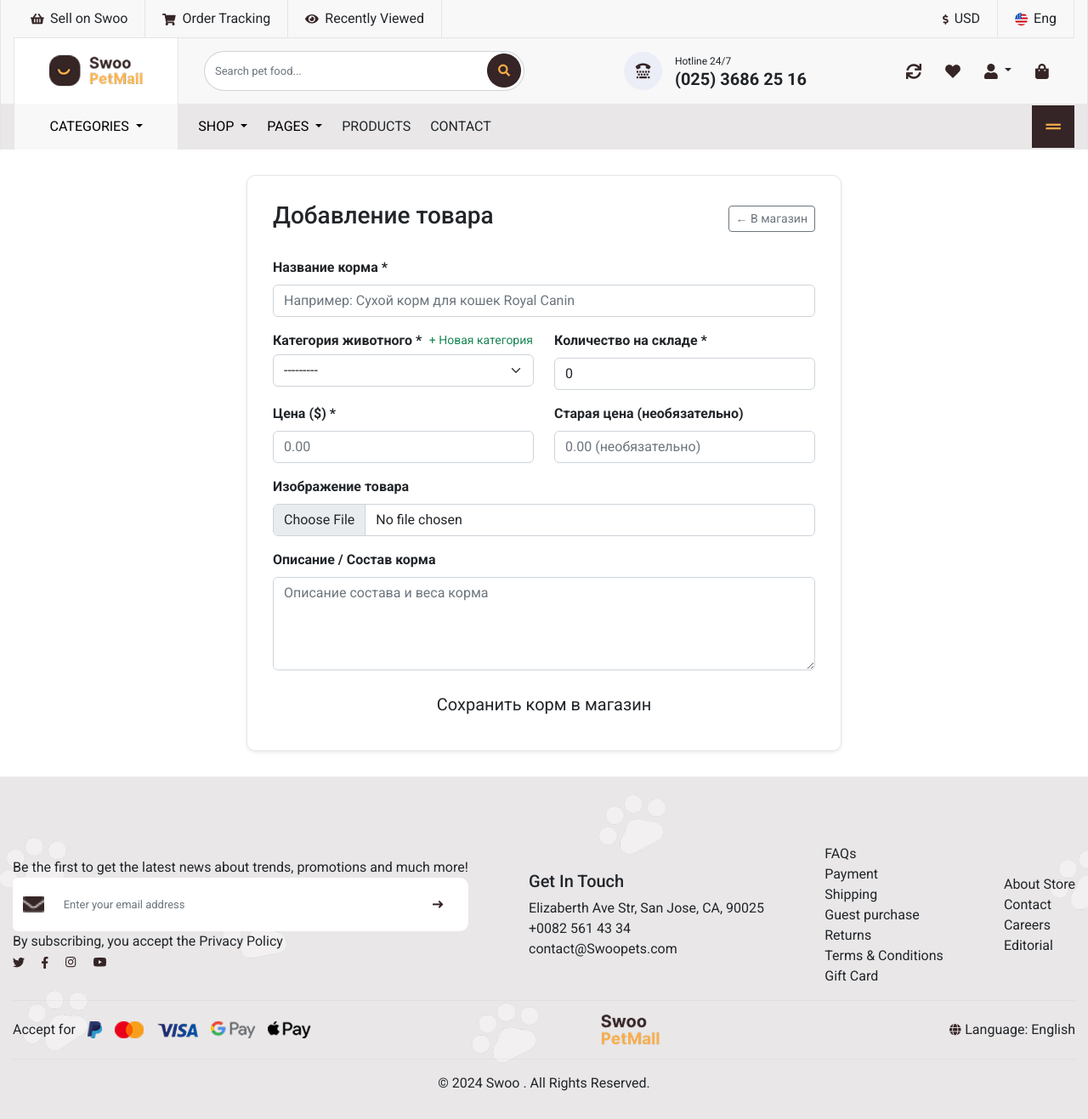
After one commit to Markyha2yha/Team-project-2, a Django app: page /shop/add/ in a window 1280 px wide. The commit adds this page. Shown: the whole page at 85% size. Run offline with Django 5.2, Linux system fonts and the light colour scheme; data comes from the database, SQL or seed files in the repository; data that the repository does not hold is empty.

Commit message:
feat: still an early version of the store system

```diff
--- a/config/settings.py
+++ b/config/settings.py
@@ -48,13 +48,17 @@ ROOT_URLCONF = 'config.urls'
 TEMPLATES = [
     {
         'BACKEND': 'django.template.backends.django.DjangoTemplates',
-        'DIRS': [],
+        'DIRS': [
+            BASE_DIR / 'shop' / 'templates',
+            BASE_DIR / 'main' / 'templates',
+        ],
         'APP_DIRS': True,
         'OPTIONS': {
             'context_processors': [
                 'django.template.context_processors.request',
                 'django.contrib.auth.context_processors.auth',
                 'django.contrib.messages.context_processors.messages',
+                'shop.context_processors.categories_processor',
             ],
         },
     },
--- a/config/urls.py
+++ b/config/urls.py
@@ -22,6 +22,7 @@ from django.conf.urls.static import static
 urlpatterns = [
     path('admin/', admin.site.urls),
     path('', include('main.urls')),
+    path('shop/', include('shop.urls', namespace='shop')), # <-- ДОБАВИТЬ
 ]
 
 if settings.DEBUG:
--- /dev/null
+++ b/main/static/main/css/shop.css
@@ -0,0 +1,135 @@
+.shop-header {
+    background-color: #3b2a2c;
+    color: white;
+    border-radius: 12px;
+    padding: 30px;
+    margin: 20px 0;
+    display: flex;
+    justify-content: space-between;
+    align-items: center;
+}
+
+.shop-header h1 {
+    font-size: 28px;
+    font-weight: 700;
+    margin: 0;
+}
+
+.categories-bar {
+    display: flex;
+    flex-wrap: wrap;
+    gap: 10px;
+    margin-bottom: 25px;
+    padding: 15px;
+    background: #FAFAFA;
+    border: 1px solid #e5e5e5;
+    border-radius: 10px;
+}
+
+.category-chip {
+    padding: 8px 16px;
+    border-radius: 20px;
+    background: #fff;
+    border: 1px solid #ddd;
+    color: #444;
+    font-size: 14px;
+    font-weight: 500;
+    transition: all 0.2s;
+}
+
+.category-chip:hover, .category-chip.active {
+    background: #F6AB4A;
+    color: white;
+    border-color: #F6AB4A;
+}
+
+.products-grid {
+    display: grid;
+    grid-template-columns: repeat(auto-fill, minmax(240px, 1fr));
+    gap: 20px;
+    margin-bottom: 40px;
+}
+
+.product-card {
+    border: 1px solid #e5e5e5;
+    border-radius: 10px;
+    padding: 16px;
+    background: #fff;
+    display: flex;
+    flex-direction: column;
+    justify-content: space-between;
+    transition: transform 0.2s, box-shadow 0.2s;
+}
+
+.product-card:hover {
+    transform: translateY(-4px);
+    box-shadow: 0 8px 20px rgba(0,0,0,0.06);
+}
+
+.product-card-img-wrap {
+    height: 180px;
+    display: flex;
+    align-items: center;
+    justify-content: center;
+    margin-bottom: 15px;
+}
+
+.product-card-img-wrap img {
+    max-height: 100%;
+    max-width: 100%;
+    object-fit: contain;
+}
+
+.product-cat-tag {
+    font-size: 11px;
+    color: #999;
+    text-transform: uppercase;
+    font-weight: 600;
+}
+
+.product-title {
+    font-size: 15px;
+    font-weight: 600;
+    color: #333;
+    margin: 6px 0;
+    min-height: 42px;
+}
+
+.product-price-block {
+    display: flex;
+    align-items: baseline;
+    gap: 8px;
+    margin-top: auto;
+}
+
+.product-price {
+    font-size: 18px;
+    font-weight: 700;
+    color: #F6AB4A;
+}
+
+.product-old-price {
+    font-size: 13px;
+    color: #888;
+    text-decoration: line-through;
+}
+
+.badge-stock {
+    display: inline-block;
+    padding: 3px 8px;
+    font-size: 11px;
+    border-radius: 4px;
+    margin-top: 8px;
+}
+
+.in-stock { background: #e8f7ea; color: #1fa83a; }
+.out-of-stock { background: #feebeb; color: #e5484d; }
+
+.form-box {
+    background: #fff;
+    border-radius: 10px;
+    padding: 30px;
+    border: 1px solid #e5e5e5;
+    max-width: 700px;
+    margin: 30px auto;
+}
--- a/main/templates/main/base.html
+++ b/main/templates/main/base.html
@@ -37,13 +37,16 @@
                 <div class="flex-align">
                     <div class="nav-logo-style"><a href="{% url 'home' %}"><img src="{% static 'main/images/shop-logo.png'%}" alt="shop logo"></a></div>
                     <div>
-                        <form method="GET" action="">
-                            <div class="searchbar-box input-group">  <!-- bootstrap -->
-                                <input  class="searchbar form-control" type="search" name="search" placeholder="Search anything...">
-                                <div class="input-group-prepend">
-                                    <button class="btn-search" type="submit"><img src="{% static 'main/images/search-button.png'%}" alt=""></button>
-                                </div>
-                            </div>
+                        <!-- Поисковая строка -->
+                        <form method="GET" action="{% url 'shop:catalog' %}">
+                              <div class="searchbar-box input-group">
+                                  <input class="searchbar form-control" type="search" name="search" value="{{ search_query|default:'' }}" placeholder="Search pet food...">
+                                  <div class="input-group-prepend">
+                                      <button class="btn-search" type="submit">
+                                          <img src="{% static 'main/images/search-button.png' %}" alt="search">
+                                      </button>
+                                  </div>
+                              </div>
                         </form>
                     </div>
                 </div>
@@ -60,7 +63,7 @@
                     <li><a href=""><img src="{% static 'main/images/return-symb.png'%}" alt="icon"></a></li>
                     <li><a href=""><img src="{% static 'main/images/heart.png'%}" alt="icon"></a></li>
 
-                    <!-- Выпадающее меню аккаунта -->
+                    <!-- Меню аккаунта: возвращаем иконку человечка -->
                     <li class="dropdown">
                         <a href="#" class="dropdown-toggle" id="accountDropdown" data-bs-toggle="dropdown" aria-expanded="false">
                             <img src="{% static 'main/images/person-icon.png'%}" alt="icon">
@@ -91,52 +94,50 @@
             <nav class="flex-align">
                 <ul class="flex-align dropdown-btn-style element-gap02">
                     <li>
-                        <div class="dropdown"> <!-- bootstrap -->
-                          <button class="dropdown-toggle nav-btn-style"  id="dropdownMenuButton" data-bs-toggle="dropdown">
+                        <div class="dropdown">
+                          <button class="dropdown-toggle nav-btn-style" id="dropdownMenuButton" data-bs-toggle="dropdown">
                             Categories
                           </button>
                           <div class="dropdown-menu" aria-labelledby="dropdownMenuButton">
-                            <a class="dropdown-item" href="#">Category 1</a>
-                            <a class="dropdown-item" href="#">Category 2</a>
-                            <a class="dropdown-item" href="#">Category 3</a>
+                            {% for cat in all_categories %}
+                                <a class="dropdown-item" href="{% url 'shop:catalog_by_category' cat.slug %}">{{ cat.name }}</a>
+                            {% empty %}
+                                <a class="dropdown-item" href="{% url 'shop:catalog' %}">Все товары</a>
+                            {% endfor %}
+                          </div>
+                        </div>
+                    </li>
+
+                    <li>
+                        <div class="dropdown">
+                          <button class="dropdown-toggle" id="shopDropdown" data-bs-toggle="dropdown" aria-expanded="false">
+                            SHOP
+                          </button>
+                          <div class="dropdown-menu shadow" aria-labelledby="shopDropdown">
+                            <a class="dropdown-item fw-bold text-success" href="{% url 'shop:catalog' %}">Весь магазин (All Foods)</a>
+                            <div class="dropdown-divider"></div>
+                            {% for cat in all_categories %}
+                                <a class="dropdown-item" href="{% url 'shop:catalog_by_category' cat.slug %}">{{ cat.name }}</a>
+                            {% empty %}
+                                <span class="dropdown-item text-muted">Категории не добавлены</span>
+                            {% endfor %}
+                          </div>
+                        </div>
+                    </li>
+
+                    <li>
+                        <div class="dropdown">
+                          <button class="dropdown-toggle" id="dropdownPages" data-bs-toggle="dropdown">
+                            Pages
+                          </button>
+                          <div class="dropdown-menu" aria-labelledby="dropdownPages">
+                            <a class="dropdown-item" href="{% url 'about' %}">About Us</a>
+                            <a class="dropdown-item" href="{% url 'contact' %}">Contact</a>
                           </div>
                         </div>
                     </li>
                     <li>
-                        <div class="dropdown">
-                          <button class="dropdown-toggle"  id="dropdownMenuButton" data-bs-toggle="dropdown">
-                            Homes
-                          </button>
-                          <div class="dropdown-menu" aria-labelledby="dropdownMenuButton">
-                            <a class="dropdown-item" href="#">Category 1</a>
-                            <a class="dropdown-item" href="#">Category 2</a>
-                            <a class="dropdown-item" href="#">Category 3</a>
-                          </div>
-                        </div>
-                    </li>
-                    <li>
-                        <div class="dropdown">
-                          <button class="dropdown-toggle"  id="dropdownMenuButton" data-bs-toggle="dropdown">
-                            Pages
-                          </button>
-                          <div class="dropdown-menu" aria-labelledby="dropdownMenuButton">
-                            <a class="dropdown-item" href="#">Category 1</a>
-                            <a class="dropdown-item" href="#">Category 2</a>
-                            <a class="dropdown-item" href="#">Category 3</a>
-                          </div>
-                        </div>
-                    </li>
-                    <li>
-                        <div class="dropdown">
-                          <button class="dropdown-toggle"  id="dropdownMenuButton" data-bs-toggle="dropdown">
-                            Products
-                          </button>
-                          <div class="dropdown-menu" aria-labelledby="dropdownMenuButton">
-                            <a class="dropdown-item" href="#">Category 1</a>
-                            <a class="dropdown-item" href="#">Category 2</a>
-                            <a class="dropdown-item" href="#">Category 3</a>
-                          </div>
-                        </div>
+                        <a href="{% url 'shop:catalog' %}">Products</a>
                     </li>
                     <li><a href="{% url 'contact' %}">Contact</a></li>
                 </ul>
--- /dev/null
+++ b/shop/context_processors.py
@@ -0,0 +1,7 @@
+from .models import Category
+
+def categories_processor(request):
+    """Делает список категорий доступным во всех шаблонах сайта"""
+    return {
+        'all_categories': Category.objects.all()
+    }
--- a/shop/forms.py
+++ b/shop/forms.py
@@ -1,16 +1,16 @@
 from django import forms
-from django.contrib.auth.forms import UserCreationForm
-from django.contrib.auth.models import User
-from .models import Address
+from .models import Product, Category
 
-class RegisterForm(UserCreationForm):
-    email = forms.EmailField(required=True)
-
+class ProductCreateForm(forms.ModelForm):
     class Meta:
-        model = User
-        fields = ["username", "email", "password1", "password2"]
-
-class AddressForm(forms.ModelForm):
-    class Meta:
-        model = Address
-        fields = ["full_name", "phone", "country", "city", "address_line", "postal_code"]
+        model = Product
+        fields = ['name', 'category', 'price', 'old_price', 'stock', 'description', 'main_image']
+        widgets = {
+            'name': forms.TextInput(attrs={'class': 'form-control', 'placeholder': 'Например: Сухой корм для кошек Royal Canin'}),
+            'category': forms.Select(attrs={'class': 'form-select'}),
+            'price': forms.NumberInput(attrs={'class': 'form-control', 'placeholder': '0.00', 'step': '0.01'}),
+            'old_price': forms.NumberInput(attrs={'class': 'form-control', 'placeholder': '0.00 (необязательно)', 'step': '0.01'}),
+            'stock': forms.NumberInput(attrs={'class': 'form-control', 'placeholder': 'Количество на складе'}),
+            'description': forms.Textarea(attrs={'class': 'form-control', 'rows': 4, 'placeholder': 'Описание состава и веса корма'}),
+            'main_image': forms.FileInput(attrs={'class': 'form-control'}),
+        }
--- /dev/null
+++ b/shop/templates/shop/add_product.html
@@ -0,0 +1,94 @@
+{% extends 'main/base.html' %}
+{% load static %}
+
+{% block extra_css %}
+<link rel="stylesheet" href="{% static 'shop/css/shop.css' %}">
+{% endblock %}
+
+{% block title %}Добавить новый корм{% endblock %}
+
+{% block content %}
+<div class="form-box shadow-sm">
+    <div class="d-flex justify-content-between align-items-center mb-4">
+        <h3>Добавление товара</h3>
+        <a href="{% url 'shop:catalog' %}" class="btn btn-outline-secondary btn-sm">&larr; В магазин</a>
+    </div>
+
+    {% if messages %}
+        {% for msg in messages %}
+            <div class="alert alert-success">{{ msg }}</div>
+        {% endfor %}
+    {% endif %}
+
+    <form method="POST" enctype="multipart/form-data">
+        {% csrf_token %}
+        <div class="mb-3">
+            <label class="form-label fw-bold">Название корма *</label>
+            {{ form.name }}
+        </div>
+
+        <div class="row">
+            <div class="col-md-6 mb-3">
+                <div class="d-flex justify-content-between align-items-center mb-1">
+                    <label class="form-label fw-bold mb-0">Категория животного *</label>
+                    <!-- Кнопка вызова модального окна для создания категории -->
+                    <button type="button" class="btn btn-link btn-sm p-0 text-decoration-none text-success" data-bs-toggle="modal" data-bs-target="#addCategoryModal">
+                        + Новая категория
+                    </button>
+                </div>
+                {{ form.category }}
+            </div>
+            <div class="col-md-6 mb-3">
+                <label class="form-label fw-bold">Количество на складе *</label>
+                {{ form.stock }}
+            </div>
+        </div>
+
+        <div class="row">
+            <div class="col-md-6 mb-3">
+                <label class="form-label fw-bold">Цена ($) *</label>
+                {{ form.price }}
+            </div>
+            <div class="col-md-6 mb-3">
+                <label class="form-label fw-bold">Старая цена (необязательно)</label>
+                {{ form.old_price }}
+            </div>
+        </div>
+
+        <div class="mb-3">
+            <label class="form-label fw-bold">Изображение товара</label>
+            {{ form.main_image }}
+        </div>
+
+        <div class="mb-3">
+            <label class="form-label fw-bold">Описание / Состав корма</label>
+            {{ form.description }}
+        </div>
+
+        <button type="submit" class="btn green-btn w-100 py-2 fs-5">Сохранить корм в магазин</button>
+    </form>
+</div>
+
+<!-- Модальное окно создания новой категории животного -->
+<div class="modal fade" id="addCategoryModal" tabindex="-1" aria-labelledby="addCategoryModalLabel" aria-hidden="true">
+  <div class="modal-dialog modal-dialog-centered">
+    <div class="modal-content">
+      <form method="POST" action="{% url 'shop:add_category' %}">
+        {% csrf_token %}
+        <div class="modal-header">
+          <h5 class="modal-title" id="addCategoryModalLabel">Создать категорию животного</h5>
+          <button type="button" class="btn-close" data-bs-dismiss="modal" aria-label="Close"></button>
+        </div>
+        <div class="modal-body">
+          <label class="form-label fw-bold">Название категории</label>
+          <input type="text" name="name" class="form-control" placeholder="Например: Хомяки, Черепахи..." required>
+        </div>
+        <div class="modal-footer">
+          <button type="button" class="btn btn-secondary" data-bs-dismiss="modal">Отмена</button>
+          <button type="submit" class="btn btn-success">Добавить</button>
+        </div>
+      </form>
+    </div>
+  </div>
+</div>
+{% endblock %}
--- /dev/null
+++ b/shop/urls.py
@@ -0,0 +1,11 @@
+from django.urls import path
+from . import views
+
+app_name = 'shop'
+
+urlpatterns = [
+    path('', views.shop_catalog, name='catalog'),
+    path('category/<slug:category_slug>/', views.shop_catalog, name='catalog_by_category'),
+    path('add/', views.add_product, name='add_product'),
+    path('category/add/new/', views.add_category, name='add_category'),  # <-- ДОБАВИТЬ ЭТУ СТРОКУ
+]
--- a/shop/views.py
+++ b/shop/views.py
@@ -1,3 +1,67 @@
 from django.shortcuts import render
 
 # Create your views here.
+from django.shortcuts import render, redirect, get_object_or_404
+from django.contrib import messages
+from django.db.models import Q
+from .models import Product, Category
+from .forms import ProductCreateForm
+
+
+def shop_catalog(request, category_slug=None):
+    selected_category = None
+    products = Product.objects.filter(is_active=True).select_related('category')
+
+    cat_slug = category_slug or request.GET.get('category')
+    if cat_slug:
+        selected_category = get_object_or_404(Category, slug=cat_slug)
+        products = products.filter(category=selected_category)
+
+    search_query = request.GET.get('search', '').strip()
+    if search_query:
+        products = products.filter(
+            Q(name__icontains=search_query) | Q(description__icontains=search_query)
+        )
+
+    categories = Category.objects.all()
+
+    return render(request, 'shop/catalog.html', {
+        'products': products,
+        'categories': categories,
+        'selected_category': selected_category,
+        'search_query': search_query,
+    })
+
+
+def add_product(request):
+    """Страница добавления корма"""
+    # Если база категорий пуста, автоматически создаем стандартный список животных
+    if not Category.objects.exists():
+        default_cats = ['Cat (Кошки)', 'Dog (Собаки)', 'Parrot (Попугаи)', 'Fish (Рыбки)', 'Rabbit (Кролики)',
+                        'Horse (Лошади)']
+        for name in default_cats:
+            Category.objects.create(name=name)
+
+    if request.method == 'POST':
+        form = ProductCreateForm(request.POST, request.FILES)
+        if form.is_valid():
+            product = form.save()
+            messages.success(request, f'Корм "{product.name}" успешно добавлен в магазин!')
+            return redirect('shop:catalog')
+    else:
+        form = ProductCreateForm()
+
+    return render(request, 'shop/add_product.html', {'form': form})
+
+
+def add_category(request):
+    """Быстрое добавление новой категории животного пользователем"""
+    if request.method == 'POST':
+        name = request.POST.get('name', '').strip()
+        if name:
+            cat, created = Category.objects.get_or_create(name=name)
+            if created:
+                messages.success(request, f'Категория "{name}" успешно создана!')
+            else:
+                messages.info(request, f'Категория "{name}" уже существовала.')
+    return redirect('shop:add_product')
```
Also changed, not shown: shop/templates/shop/catalog.html (added, +89 -0 lines), media/products/Снимок_экрана_2025-09-11_205138.png (added).
